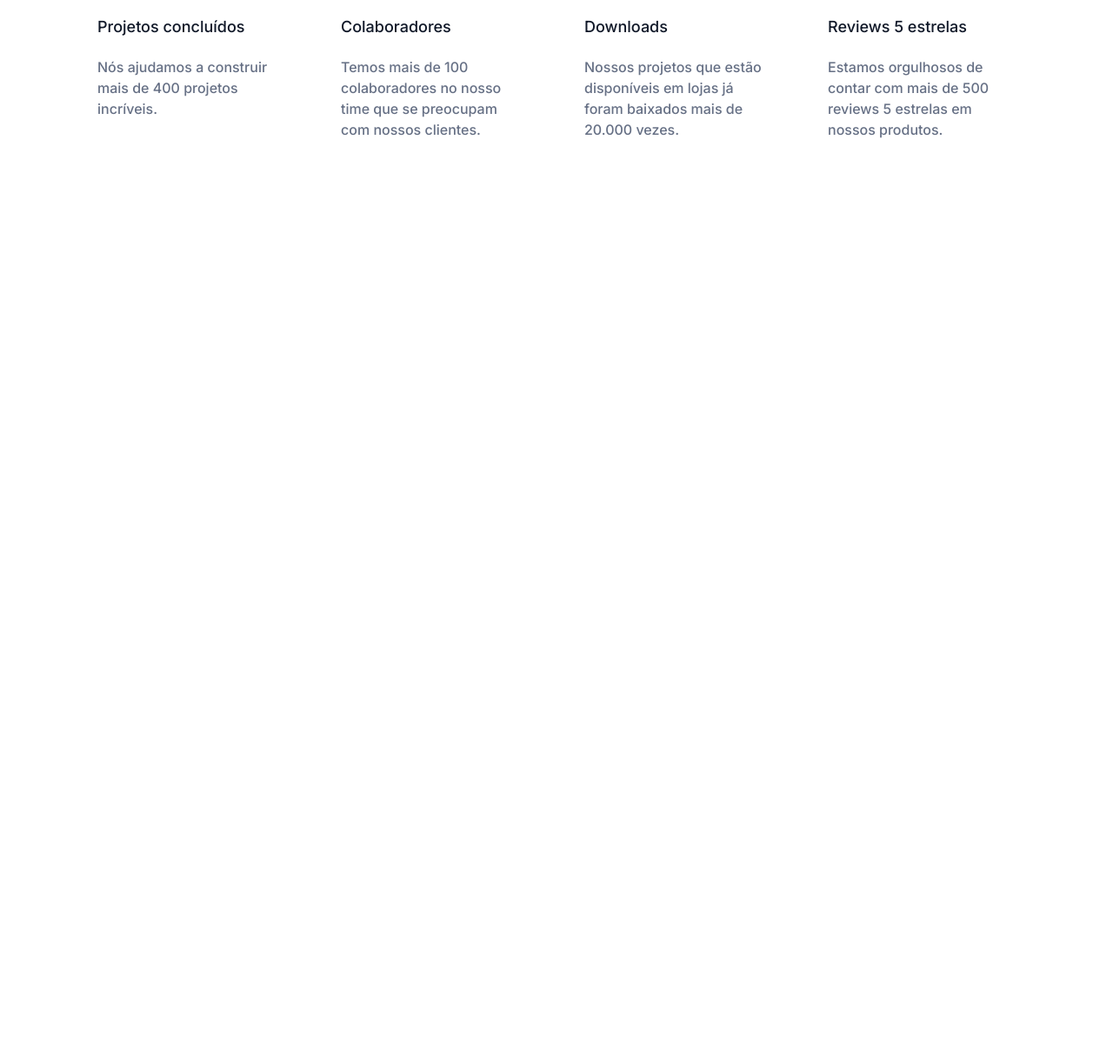
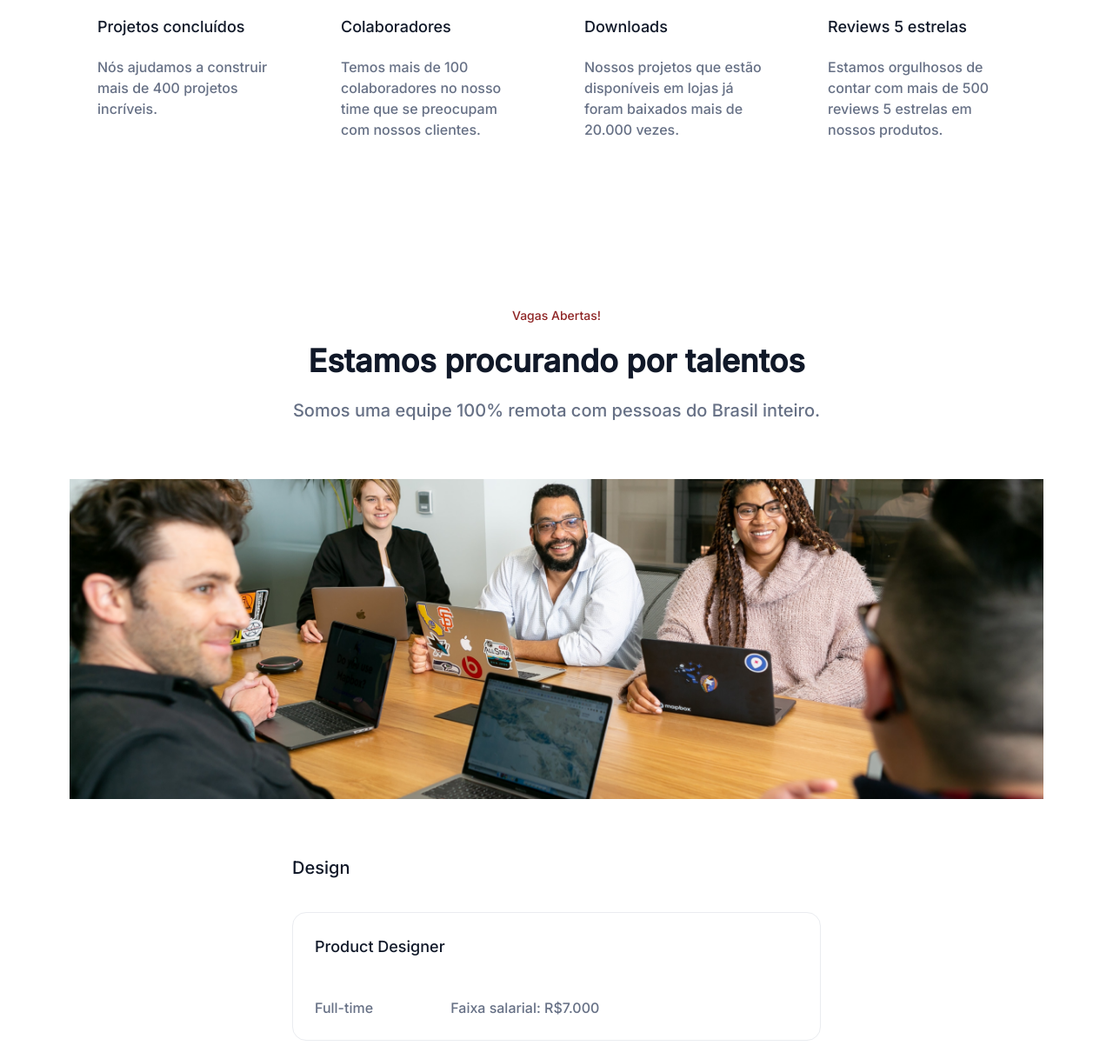
Before and after one commit to MiiTHeRsZ/7DaysOfCode---HTML-e-CSS, a plain HTML site: page index.html in a window 1280 px wide. Shown: the part 551-1769 px from the top of the page at 87% size. Before the commit the page ends 808 px from the top, so only its background shows below. Drawn offline with Linux system fonts and the light colour scheme.

Commit message:
Vacancies finalizado. 5/7
Implementação das duas áreas de vagas,  'Talentos' e 'Vagas abertas'.

```diff
--- a/index.html
+++ b/index.html
@@ -10,6 +10,7 @@
     <link rel="stylesheet" href="./styles/navbar.css">
     <link rel="stylesheet" href="./styles/about-us.css">
     <link rel="stylesheet" href="./styles/metrics.css">
+    <link rel="stylesheet" href="./styles/vacancies.css">
     <link rel="shortcut icon" href="./images/logo.svg" type="image/x-icon">
     <title>OptimusTech</title>
 </head>
@@ -65,9 +66,51 @@
                 <p>Estamos orgulhosos de contar com mais de 500 reviews 5 estrelas em nossos produtos.</p>
             </div>
         </section>
-        <section></section>
-        <section></section>
-        <section></section>
+        <section class="vacancies">
+            <div class="vacancies__talents">
+                <div class="vacancies__talents__container__info">
+                    <h4>Vagas Abertas!</h4>
+                    <h2>Estamos procurando por talentos</h2>
+                    <p>Somos uma equipe 100% remota com pessoas do Brasil inteiro.</p>
+                </div>
+                <img src="./images/banner.png" alt="Foto ilustrativa dos funcionários">
+            </div>
+            <div class="vacancies__opens">
+                <div class="vacancies__opens__container">
+                    <h3>Design</h3>
+                    <div class="vacancies__opens__content">
+                        <h3 class="job">Product Designer</h3>
+                        <p class="type">Full-time</p>
+                        <p class="salary">Faixa salarial: R$7.000</p>
+                    </div>
+                    <div class="vacancies__opens__content">
+                        <h3 class="job">UX Designer</h3>
+                        <p class="type">Full-time</p>
+                        <p class="salary">Faixa salarial: R$6.000</p>
+                    </div>
+                </div>
+                <div class="vacancies__opens__container">
+                    <h3>Desenvolvimento de Software</h3>
+                    <div class="vacancies__opens__content">
+                        <h3 class="job">Desenvolvedor(a) iOS</h3>
+                        <p class="type">Full-time</p>
+                        <p class="salary">Faixa salarial: R$8.000</p>
+                    </div>
+                    <div class="vacancies__opens__content">
+                        <h3 class="job">Desenvolvedor(a) Front-end</h3>
+                        <p class="type">Full-time</p>
+                        <p class="salary">Faixa salarial: R$7.000</p>
+                    </div>
+                    <div class="vacancies__opens__content">
+                        <h3 class="job">Desenvolvedor(a) Back-end</h3>
+                        <p class="type">Full-time</p>
+                        <p class="salary">Faixa salarial: R$8.000</p>
+                    </div>
+                </div>
+            </div>
+        </section>
+        <section class="depositions"></section>
+        <section class="form"></section>
     </main>
     <footer>
 
--- a/styles/style.css
+++ b/styles/style.css
@@ -12,4 +12,5 @@
 body {
     font-family: var(--font-principal);
     line-height: 24px;
+    box-sizing: border-box;
 }
--- /dev/null
+++ b/styles/vacancies.css
@@ -0,0 +1,97 @@
+.vacancies {
+    text-align: center;
+    display: flex;
+    flex-direction: column;
+    padding: 96px 80px;
+    gap: 64px;
+}
+
+.vacancies__talents {
+    display: flex;
+    flex-direction: column;
+    gap: 64px;
+}
+
+.vacancies__talents__container__info {
+    display: flex;
+    flex-direction: column;
+    gap: 20px;
+}
+
+.vacancies__talents__container__info h4 {
+    color: var(--font-color-contrast);
+    font-size: 14px;
+    font-weight: 500;
+    line-height: 20px;
+}
+
+.vacancies__talents__container__info h2 {
+    color: var(--font-color-principal);
+    font-size: 36px;
+    font-weight: 600;
+    line-height: 44px;
+}
+
+.vacancies__talents__container__info p {
+    color: var(--font-color-secondary);
+    font-size: 20px;
+    font-weight: 400;
+    line-height: 30px;
+}
+
+.vacancies__opens {
+    text-align: start;
+    display: flex;
+    flex-direction: column;
+    padding: 0 256px;
+    gap: 64px;
+}
+
+.vacancies__opens__container {
+    display: flex;
+    flex-direction: column;
+    gap: 24px;
+}
+
+.vacancies__opens__container h3 {
+    margin-bottom: 12px;
+    color: var(--font-color-principal);
+    font-size: 20px;
+    font-weight: 500;
+    line-height: 30px;
+}
+
+.vacancies__opens__content {
+    display: grid;
+    grid-template-areas:
+        "job job job job job"
+        "type salary salary salary salary"
+    ;
+    padding: 25px;
+    gap: 32px;
+    border: 1px solid #EAECF0;
+    border-radius: 16px;
+}
+
+.vacancies__opens__content .job {
+    color: var(--font-color-principal);
+    font-size: 18px;
+    font-weight: 500;
+    line-height: 28px;
+    grid-area: job;
+}
+
+.vacancies__opens__content p {
+    color: var(--font-color-secondary);
+    font-size: 16px;
+    font-weight: 500;
+    line-height: 24px;
+}
+
+.vacancies__opens__content .type {
+    grid-area: type;
+}
+
+.vacancies__opens__content .salary {
+    grid-area: salary;
+}
```
Also changed, not shown: styles/metrics.css (line endings or trailing spaces).
